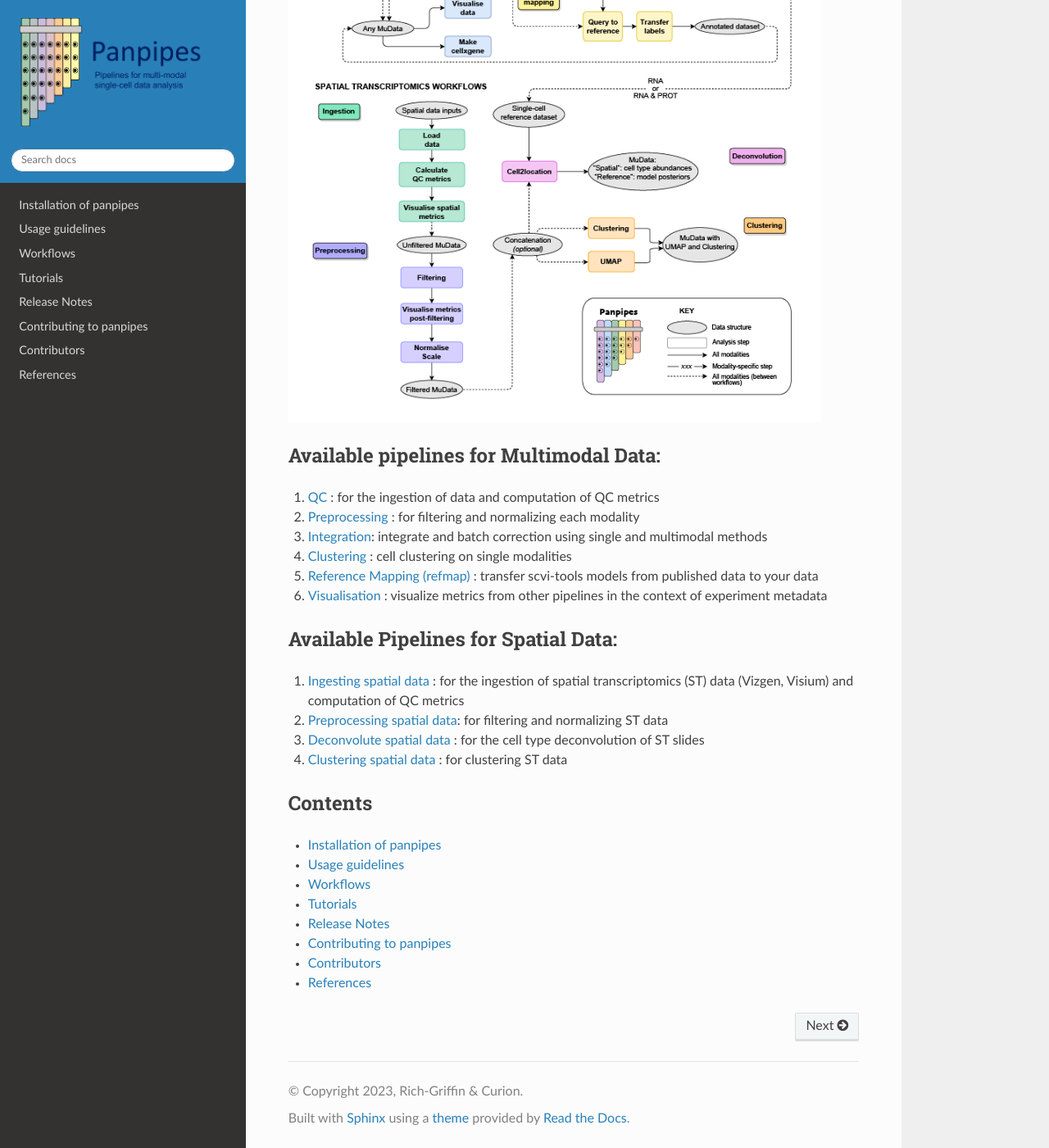
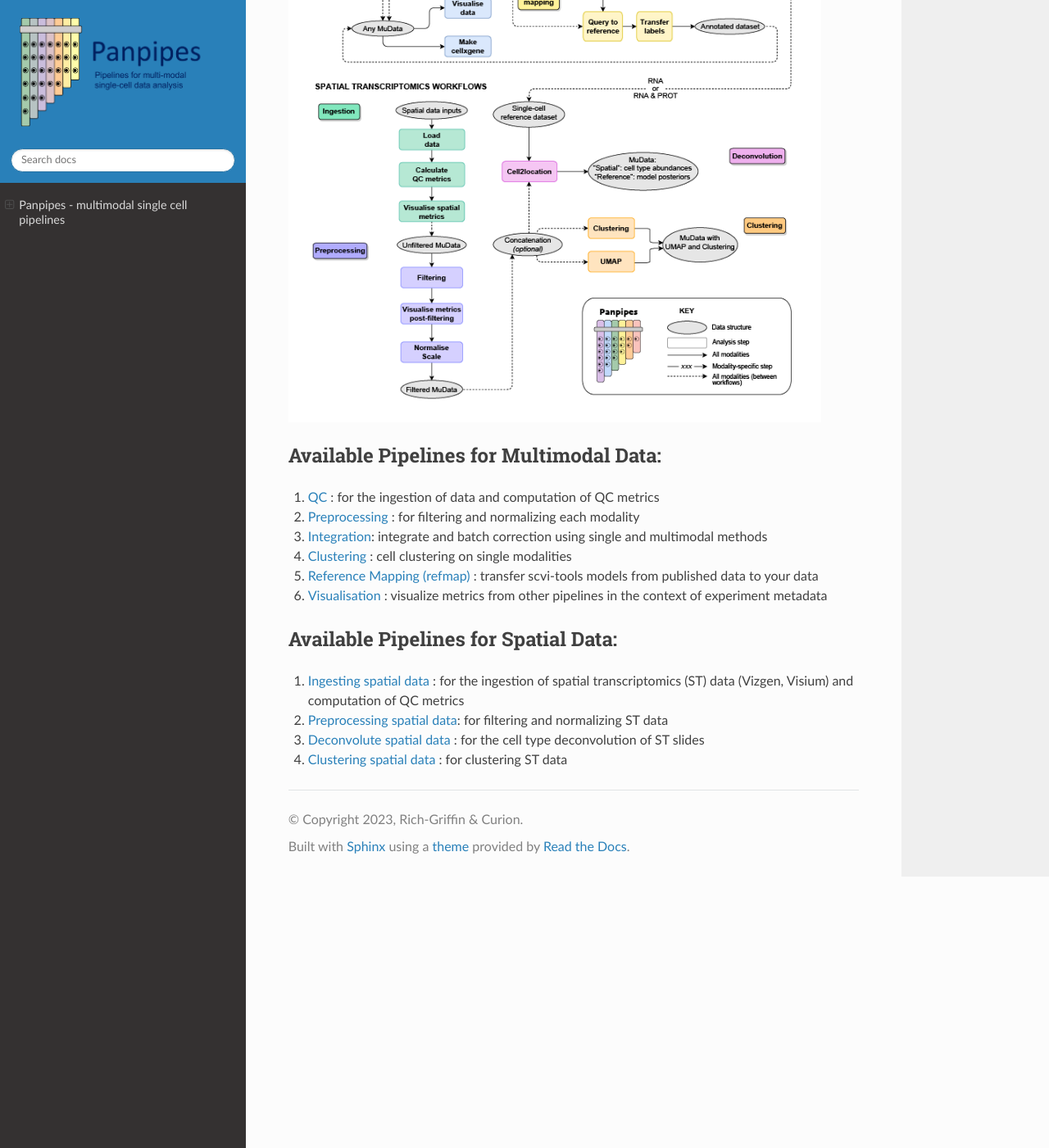
Before and after one commit to bio-la/panpipes-nextflow, a Sphinx documentation site: the page built from docs/index.rst, in a window 1280 px wide and 1400 px high, scrolled down 885 px. Shown: the whole window at 82% size. Built offline with Sphinx 7.4.7 and the Read the Docs theme 2.0.0, drawn with Linux system fonts in a browser that asks for light colours; some of the changed text lies outside the part shown.

Commit message:
Small changes

```diff
--- a/docs/index.rst
+++ b/docs/index.rst
@@ -8,7 +8,7 @@ Panpipes - multimodal single cell pipelines
 
 
 
-What is panpipes?
+What is Panpipes?
 -----------------
 
 
@@ -22,7 +22,7 @@ Check out the :doc:`installation<install>` and :doc:`usage guidelines<usage/inde
   :alt: flowchart overview of panpipes single cell pipelines
 
 
-Available pipelines for Multimodal Data:
+Available Pipelines for Multimodal Data:
 --------------------
 
 1. :doc:`workflows/qc` : for the ingestion of data and computation of QC metrics
@@ -40,18 +40,3 @@ Available Pipelines for Spatial Data:
 2. :doc:`workflows/preprocess_spatial`: for filtering and normalizing ST data
 3. :doc:`workflows/deconvolute_spatial` : for the cell type deconvolution of ST slides
 4. :doc:`workflows/clustering_spatial` : for clustering ST data
-
-Contents
---------
-
-.. toctree::
-   :maxdepth: 1
-
-   install
-   usage/index
-   workflows/index
-   tutorials/index
-   release_notes
-   contribute_guidelines
-   contributors
-   references
```
